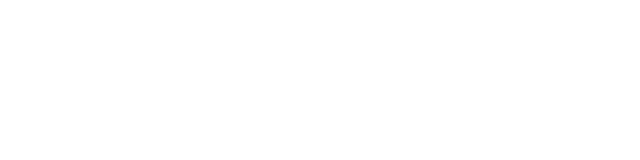
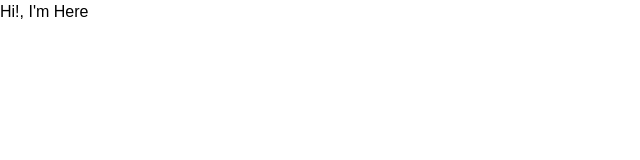
Before and after one commit to Aya-Jafar/Frontend-Challenge, a Nuxt app: page /test in a window 1280 px wide. Before the commit this address had no page. Shown: the top 160 px of the page, without its empty margins (0-640 px from the left). Built offline with nearby package versions, Linux system fonts and the light colour scheme; a web font is replaced by a local one.

Commit message:
Try custom layout & use NuxtLayout

```diff
--- a/src/app.vue
+++ b/src/app.vue
@@ -1,3 +1,7 @@
 <template>
-  <NuxtPage />
+  <NuxtLayout>
+
+    <NuxtPage />
+
+  </NuxtLayout>
 </template>
--- /dev/null
+++ b/src/layouts/test.vue
@@ -0,0 +1,7 @@
+<template>
+  <div>
+    Hi!,
+
+    <slot></slot>
+  </div>
+</template>
--- a/src/pages/index.vue
+++ b/src/pages/index.vue
@@ -16,12 +16,13 @@ import Loading from "~/components/common/Loading.vue";
 import useProdcutsStore from "~/stores/products/products";
 import useBannersStore from "~/stores/products/banners";
 
+definePageMeta({
+  layout:"default"
+})
+
 /**
  * Lazy loaded components
  **/
-const DefaultLayout = defineAsyncComponent(
-  () => import("~/layout/DefaultLayout.vue")
-);
 const ProductsGrid = defineAsyncComponent(
   () => import("~/components/home/products/ProductsGrid.vue")
 );
@@ -48,12 +49,14 @@ const sections = computed((): Section[] | [] => {
   const sectionHandlers: SectionHandlers = {
     products: {
       prepareContent: (content) => store.preparePrdoucts(content),
-      prepareProperties: (properties) => store.preparePrdouctsProperties(properties),
+      prepareProperties: (properties) =>
+        store.preparePrdouctsProperties(properties),
       component: ProductsGrid,
     },
     grid: {
       prepareContent: (content) => bannerStore.prepareBanners(content),
-      prepareProperties: (properties) => bannerStore.prepareBannersProperties(properties),
+      prepareProperties: (properties) =>
+        bannerStore.prepareBannersProperties(properties),
       component: BannersGrid,
     },
     // Future sections can be added here
@@ -86,7 +89,7 @@ const {
 
 // After all async components are loaded
 onMounted(() => {
-  Promise.all([DefaultLayout, ProductsGrid, BannersGrid]).then(() => {
+  Promise.all([ProductsGrid, BannersGrid]).then(() => {
     isComponentsLoading.value = false;
   });
 });
@@ -103,7 +106,7 @@ const isLoadingState = computed(() => {
 
 <template>
   <!-- Default layout for nav and shared components  -->
-  <DefaultLayout>
+  <!-- <DefaultLayout> -->
   <!-- Wrapper component to handle different states of data (loading,error, empty) -->
   <WrapperComponent
     :card-skeleton="true"
@@ -154,5 +157,5 @@ const isLoadingState = computed(() => {
     </template>
   </WrapperComponent>
   <Snackbar />
-  </DefaultLayout>
+  <!-- </DefaultLayout> -->
 </template>
--- /dev/null
+++ b/src/pages/test.vue
@@ -0,0 +1,7 @@
+<script setup lang="ts">
+definePageMeta({
+  layout: "test",
+});
+</script>
+
+<template>I'm Here</template>
```
Also changed, not shown: src/layouts/default.vue (renamed from src/layout/DefaultLayout.vue). Lines whose indentation alone changed are shown as unchanged.
